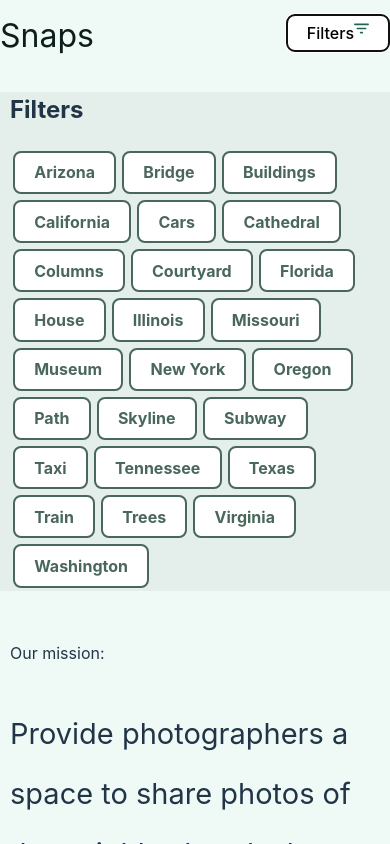
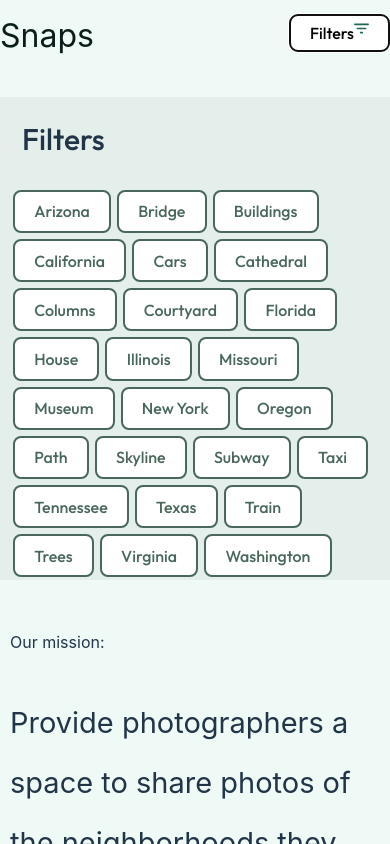
Before and after one commit to Gharsa-Amin/gharsa-amin-snaps, a React (Vite) app: page / in a window 390 px wide. Both pictures are taken after a click on the button "Filters". Shown: the top 844 px of the page. Built offline with nearby package versions, Linux system fonts and the light colour scheme.

Commit message:
added responsive designing to place the filter to the right in desktop utilizing flexbox, state by accessing sibiling components via parent

```diff
--- a/src/App.jsx
+++ b/src/App.jsx
@@ -2,7 +2,6 @@ import React, { useState } from "react";
 import "./App.scss";
 import SnapsLogo from "./components/SnapsLogo/SnapsLogo";
 import Footer from "./components/Footer/Footer";
-// import DynamicEventHandler from "./components/FilterPanel/FilterPanel";
 import tags from "./data/tags.json/tags.json";
 import PhotosGallery from "./components/PhotoGallery/PhotoGallery";
 import Header from "./components/Header/Header";
@@ -10,49 +9,93 @@ import image from "./assets/images/Filter.svg";
 import FilterPanel from "./components/FilterPanel/FilterPanel";
 
 export default function App() {
-	const [isFilterOpen, setIsFilterOpen] = useState(false); // Whether the filter drawer is open
-	const [selectedTag, setSelectedTag] = useState(null); // The currently selected tag
+	const [isFilterOpen, setIsFilterOpen] = useState(false);
+	const [selectedTag, setSelectedTag] = useState(null);
 
 	const handleTagClicked = (tag) => {
-		// If a tag is selected, and the same tag is clicked again, deselect it
-		if (selectedTag === tag) {
-			setSelectedTag(null); // Deselect the tag
-		} else {
-			setSelectedTag(tag); // Select the new tag
-		}
+		setSelectedTag(selectedTag === tag ? null : tag);
 	};
 
 	const toggleFilterDrawer = () => {
-		setIsFilterOpen((prev) => !prev); // Toggle filter drawer open/close
+		setIsFilterOpen((prev) => !prev);
 	};
-	//change Nav-bar to header.
+
 	return (
 		<>
 			<div className="Nav-bar">
 				<SnapsLogo />
 				<button onClick={toggleFilterDrawer} className="filter-cta">
-					<img
-						src={image}
-						alt="Filter icon"
-						className="filter-icon filter-icon-active"
-					/>
+					<img src={image} alt="Filter icon" />
 					{isFilterOpen ? "Filters" : "Filters"}
 				</button>
 			</div>
-			{/* Filter drawer */}
+			<div className={`app-container ${isFilterOpen ? "is-filter-open" : ""}`}>
 				{isFilterOpen && (
 					<div className="filter-drawer">
 						<FilterPanel
 							tags={tags}
 							handleTagClicked={handleTagClicked}
-						selectedTag={selectedTag} // Pass selectedTag to highlight the active tag
+							selectedTag={selectedTag}
 						/>
 					</div>
 				)}
+
 				<Header />
-			<PhotosGallery selectedTag={selectedTag} />{" "}
-			{/* Pass selectedTag to filter photos */}
+
+				{/* Photo gallery with isFilterOpen passed to control layout */}
+				<article className="photo-gallery-container">
+					<PhotosGallery selectedTag={selectedTag} />
+				</article>
+			</div>
 			<Footer />
 		</>
 	);
 }
+
+// export default function App() {
+// 	const [isFilterOpen, setIsFilterOpen] = useState(false); // Whether the filter drawer is open
+// 	const [selectedTag, setSelectedTag] = useState(null); // The currently selected tag
+
+// 	const handleTagClicked = (tag) => {
+// 		// If a tag is selected, and the same tag is clicked again, deselect it
+// 		if (selectedTag === tag) {
+// 			setSelectedTag(null); // Deselect the tag
+// 		} else {
+// 			setSelectedTag(tag); // Select the new tag
+// 		}
+// 	};
+
+// 	const toggleFilterDrawer = () => {
+// 		setIsFilterOpen((prev) => !prev); // Toggle filter drawer open/close
+// 	};
+// 	//change Nav-bar to header.
+// 	return (
+// 		<>
+// 			<div className="Nav-bar">
+// 				<SnapsLogo />
+// 				<button onClick={toggleFilterDrawer} className="filter-cta">
+// 					<img
+// 						src={image}
+// 						alt="Filter icon"
+// 						className="filter-icon filter-icon-active"
+// 					/>
+// 					{isFilterOpen ? "Filters" : "Filters"}
+// 				</button>
+// 			</div>
+// 			{/* Filter drawer */}
+// 			{isFilterOpen && (
+// 				<div className="filter-drawer">
+// 					<FilterPanel
+// 						tags={tags}
+// 						handleTagClicked={handleTagClicked}
+// 						selectedTag={selectedTag} // Pass selectedTag to highlight the active tag
+// 					/>
+// 				</div>
+// 			)}
+// 			<Header />
+// 			<PhotosGallery selectedTag={selectedTag} />{" "}
+// 			{/* Pass selectedTag to filter photos */}
+// 			<Footer />
+// 		</>
+// 	);
+// }
--- a/src/App.scss
+++ b/src/App.scss
@@ -7,7 +7,6 @@ body {
 	background-color: #effaf7;
 	box-sizing: border-box;
 	width: 100%;
-	// font-family: "Newsreader"; This turns everything italic in the drawer.
 }
 
 .filter-cta {
@@ -26,11 +25,14 @@ body {
 		padding-right: 22px;
 		padding-left: 22px;
 	}
+	@include desktop {
+	}
 }
 
 button {
 	border-color: #49675a;
 	background-color: #ffffff;
+	font-family: "Outfit";
 }
 
 button :hover {
@@ -46,5 +48,19 @@ button :hover {
 	display: flex;
 	justify-content: space-between;
 	align-items: flex-end;
-	color: aqua;
 }
+
+.photo-gallery-wrapper {
+	display: flex;
+	justify-content: flex-start;
+	gap: 1rem;
+	transition: all 0.3s ease; /* Smooth transition for width change */
+	width: 100%; /* Default width of 100% */
+}
+
+.is-filter-open {
+	@include desktop {
+		width: 48%;
+		/* Adjust the gallery width when the filter is open */
+	}
+}
--- a/src/components/FilterPanel/FilterPanel.jsx
+++ b/src/components/FilterPanel/FilterPanel.jsx
@@ -1,22 +1,23 @@
 import "./FilterPanel.scss";
 
-const FilterPanel = ({ tags, handleTagClicked, selectedTag }) => {
+const DynamicEventHandler = ({ tags, handleTagClicked, selectedTag }) => {
 	return (
+		<>
+			<h2 className="filter-drawer__headers">Filters</h2>
 			<div className="filter-drawer__content">
 				<h2 className="filter-drawer__header">Filters</h2>
 				{tags.map((tag) => (
 					<button
 						onClick={() => handleTagClicked(tag)}
 						key={tag}
-					className={tag === selectedTag ? "selected" : ""} // Add 'selected' class if it's the active tag
+						className={tag === selectedTag ? "selected" : ""}
 					>
 						{tag}
 					</button>
 				))}
 			</div>
+		</>
 	);
 };
 
-export default FilterPanel;
-
-// change this code. FilterPanel... DynamicEventHandler name to be changed.
+export default DynamicEventHandler;
--- a/src/components/FilterPanel/FilterPanel.scss
+++ b/src/components/FilterPanel/FilterPanel.scss
@@ -17,10 +17,6 @@
 	& .selected {
 		background-color: #1e6655;
 		color: #ffffff;
-		// border-color: #49675a; // border colors are still yellow. why
-	}
-
-	@include desktop {
 	}
 }
 
@@ -28,11 +24,12 @@
 	@include desktop {
 		position: absolute;
 		right: 0;
-		width: 300px;
-		height: 100%;
+		width: 40%;
+		// height: 100%;
 		background-color: #e4efec;
 		box-shadow: -4px 0 6px rgba(0, 0, 0, 0.1);
 		transition: transform 0.3s ease-in-out;
+		margin-bottom: 37.5rem;
 	}
 	&.open {
 		@include desktop {
@@ -42,11 +39,34 @@
 	.filter-drawer__content {
 		@include desktop {
 			display: flex;
-			flex-wrap: wrap; // Allow buttons to wrap to the next row
-			justify-content: flex-start; // Align items to the start (left) of the container
+			flex-wrap: wrap;
+			justify-content: flex-start;
 			padding: 20px;
 			height: 100%;
-			// overflow-y: auto; // Make it scrollable if there are too many buttons
+			margin-bottom: 18.75rem;
 		}
 	}
 }
+
+.filter-drawer__headers {
+	display: none;
+	@include desktop {
+		display: flex;
+		padding-left: 1.25rem;
+		font-family: "Outfit";
+		font-weight: 500;
+		font-size: 2.5rem;
+		padding-bottom: 0.75rem;
+	}
+}
+
+.filter-drawer__header {
+	font-family: "Outfit";
+	font-weight: 500;
+	padding-left: 0.75rem;
+	padding-top: 1.25rem;
+	font-size: 1.875rem;
+	@include desktop {
+		display: none;
+	}
+}
```
Lines whose indentation alone changed are shown as unchanged.
